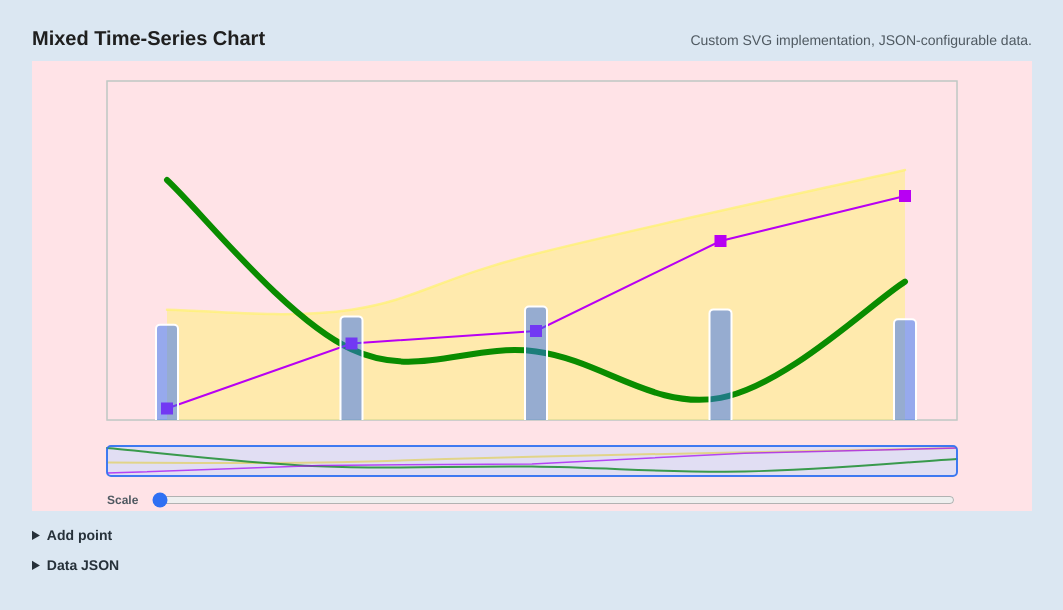
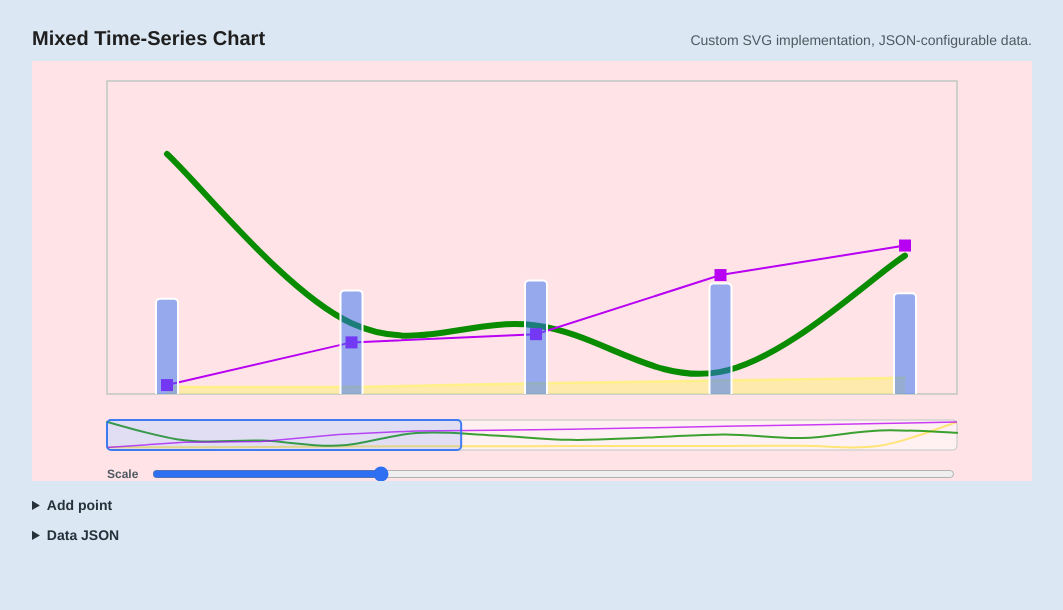
Before and after one commit to DazzzleKK/ad_robot, a React (Vite) app: page / in a window 1280 px wide. Shown: the top 610 px of the page, without its empty margins (108-1171 px from the left). Built offline with nearby package versions, Linux system fonts and the light colour scheme.

Commit message:
feat: extra data

```diff
--- a/public/data.json
+++ b/public/data.json
@@ -3,27 +3,55 @@
     { "date": "10.06.2026", "value": 28.6 },
     { "date": "11.06.2026", "value": 28.6 },
     { "date": "12.06.2026", "value": 43.1 },
-    { "date": "14.06.2026", "value": 64.8 }
+    { "date": "14.06.2026", "value": 64.8 },
+    { "date": "15.06.2026", "value": 68.4 },
+    { "date": "16.06.2026", "value": 73.2 },
+    { "date": "17.06.2026", "value": 77.9 },
+    { "date": "18.06.2026", "value": 81.5 },
+    { "date": "19.06.2026", "value": 84.8 },
+    { "date": "20.06.2026", "value": 87.1 },
+    { "date": "21.06.2026", "value": 1000 }
   ],
   "spline": [
     { "date": "10.06.2026", "value": 610.78 },
     { "date": "11.06.2026", "value": 180.1 },
     { "date": "12.06.2026", "value": 174.4 },
     { "date": "13.06.2026", "value": 56.33 },
-    { "date": "14.06.2026", "value": 352.2 }
+    { "date": "14.06.2026", "value": 352.2 },
+    { "date": "15.06.2026", "value": 296.1 },
+    { "date": "16.06.2026", "value": 191.5 },
+    { "date": "17.06.2026", "value": 244.8 },
+    { "date": "18.06.2026", "value": 319.2 },
+    { "date": "19.06.2026", "value": 233.8 },
+    { "date": "20.06.2026", "value": 411.6 },
+    { "date": "21.06.2026", "value": 355.9 }
   ],
   "line": [
     { "date": "10.06.2026", "value": 3 },
     { "date": "11.06.2026", "value": 29 },
     { "date": "12.06.2026", "value": 34 },
     { "date": "13.06.2026", "value": 70 },
-    { "date": "14.06.2026", "value": 88 }
+    { "date": "14.06.2026", "value": 88 },
+    { "date": "15.06.2026", "value": 91 },
+    { "date": "16.06.2026", "value": 96 },
+    { "date": "17.06.2026", "value": 104 },
+    { "date": "18.06.2026", "value": 112 },
+    { "date": "19.06.2026", "value": 118 },
+    { "date": "20.06.2026", "value": 126 },
+    { "date": "21.06.2026", "value": 134 }
   ],
   "bar": [
     { "date": "10.06.2026", "value": 0.68 },
     { "date": "11.06.2026", "value": 0.74 },
     { "date": "12.06.2026", "value": 0.81 },
     { "date": "13.06.2026", "value": 0.79 },
-    { "date": "14.06.2026", "value": 0.72 }
+    { "date": "14.06.2026", "value": 0.72 },
+    { "date": "15.06.2026", "value": 0.76 },
+    { "date": "16.06.2026", "value": 0.83 },
+    { "date": "17.06.2026", "value": 0.9 },
+    { "date": "18.06.2026", "value": 0.88 },
+    { "date": "19.06.2026", "value": 0.86 },
+    { "date": "20.06.2026", "value": 0.91 },
+    { "date": "21.06.2026", "value": 0.94 }
   ]
 }
--- a/src/App.tsx
+++ b/src/App.tsx
@@ -17,6 +17,13 @@ const fallbackData: TimeSeriesChartData = {
     { date: '11.06.2026', value: 28.6 },
     { date: '12.06.2026', value: 43.1 },
     { date: '14.06.2026', value: 64.8 },
+    { date: '15.06.2026', value: 68.4 },
+    { date: '16.06.2026', value: 73.2 },
+    { date: '17.06.2026', value: 77.9 },
+    { date: '18.06.2026', value: 81.5 },
+    { date: '19.06.2026', value: 84.8 },
+    { date: '20.06.2026', value: 87.1 },
+    { date: '21.06.2026', value: 1000 },
   ],
   spline: [
     { date: '10.06.2026', value: 610.78 },
@@ -24,6 +31,13 @@ const fallbackData: TimeSeriesChartData = {
     { date: '12.06.2026', value: 174.4 },
     { date: '13.06.2026', value: 56.33 },
     { date: '14.06.2026', value: 352.2 },
+    { date: '15.06.2026', value: 296.1 },
+    { date: '16.06.2026', value: 191.5 },
+    { date: '17.06.2026', value: 244.8 },
+    { date: '18.06.2026', value: 319.2 },
+    { date: '19.06.2026', value: 233.8 },
+    { date: '20.06.2026', value: 411.6 },
+    { date: '21.06.2026', value: 355.9 },
   ],
   line: [
     { date: '10.06.2026', value: 3 },
@@ -31,6 +45,13 @@ const fallbackData: TimeSeriesChartData = {
     { date: '12.06.2026', value: 34 },
     { date: '13.06.2026', value: 70 },
     { date: '14.06.2026', value: 88 },
+    { date: '15.06.2026', value: 91 },
+    { date: '16.06.2026', value: 96 },
+    { date: '17.06.2026', value: 104 },
+    { date: '18.06.2026', value: 112 },
+    { date: '19.06.2026', value: 118 },
+    { date: '20.06.2026', value: 126 },
+    { date: '21.06.2026', value: 134 },
   ],
   bar: [
     { date: '10.06.2026', value: 0.68 },
@@ -38,6 +59,13 @@ const fallbackData: TimeSeriesChartData = {
     { date: '12.06.2026', value: 0.81 },
     { date: '13.06.2026', value: 0.79 },
     { date: '14.06.2026', value: 0.72 },
+    { date: '15.06.2026', value: 0.76 },
+    { date: '16.06.2026', value: 0.83 },
+    { date: '17.06.2026', value: 0.9 },
+    { date: '18.06.2026', value: 0.88 },
+    { date: '19.06.2026', value: 0.86 },
+    { date: '20.06.2026', value: 0.91 },
+    { date: '21.06.2026', value: 0.94 },
   ],
 };
 
--- a/src/components/TimeSeriesChart.tsx
+++ b/src/components/TimeSeriesChart.tsx
@@ -1,4 +1,4 @@
-import { useMemo, useState, type MouseEvent } from 'react';
+import { useEffect, useMemo, useRef, useState, type MouseEvent } from 'react';
 
 export type TimeSeriesChartData = {
   area: TimeSeriesChartPoint[];
@@ -33,6 +33,7 @@ type Props = {
   data: TimeSeriesChartData;
   width?: number;
   height?: number;
+  initialVisibleCount?: number;
 };
 
 const colors: Record<ChartSeries, string> = {
@@ -130,7 +131,14 @@ const normalizeData = (data: TimeSeriesChartData): NormalizedChartData => {
 
 const createLinePath = (points: Point[]) => points.map((point, index) => `${index === 0 ? 'M' : 'L'} ${point.x} ${point.y}`).join(' ');
 
-const createSmoothPath = (points: Point[]) => {
+type PathBounds = {
+  minY: number;
+  maxY: number;
+};
+
+const clampY = (value: number, bounds: PathBounds) => clamp(value, bounds.minY, bounds.maxY);
+
+const createSmoothPath = (points: Point[], bounds?: PathBounds) => {
   if (points.length < 2) {
     return points[0] ? `M ${points[0].x} ${points[0].y}` : '';
   }
@@ -148,14 +156,15 @@ const createSmoothPath = (points: Point[]) => {
     const cp2x = next.x - (afterNext.x - current.x) * smoothing;
     const cp2y = next.y - (afterNext.y - current.y) * smoothing;
 
-    commands.push(`C ${cp1x} ${cp1y}, ${cp2x} ${cp2y}, ${next.x} ${next.y}`);
+    commands.push(`C ${cp1x} ${bounds ? clampY(cp1y, bounds) : cp1y}, ${cp2x} ${bounds ? clampY(cp2y, bounds) : cp2y}, ${next.x} ${next.y}`);
   }
 
   return commands.join(' ');
 };
 
-export function TimeSeriesChart({ data, width = 1000, height = 450 }: Props) {
+export function TimeSeriesChart({ data, width = 1000, height = 420, initialVisibleCount = 5 }: Props) {
   const chartData = useMemo(() => normalizeData(data), [data]);
+  const initializedViewRef = useRef(false);
 
   const [zoom, setZoom] = useState(1);
   const [viewportStart, setViewportStart] = useState(0);
@@ -164,6 +173,17 @@ export function TimeSeriesChart({ data, width = 1000, height = 450 }: Props) {
   const [tooltipIndex, setTooltipIndex] = useState(0);
   const [tooltipPoint, setTooltipPoint] = useState({ x: 0, y: 0 });
   const [isSplineHovered, setIsSplineHovered] = useState(false);
+
+  useEffect(() => {
+    if (initializedViewRef.current || chartData.labels.length === 0) {
+      return;
+    }
+
+    const nextZoom = clamp(chartData.labels.length / initialVisibleCount, 1, Math.max(1, chartData.labels.length / 2));
+    setZoom(nextZoom);
+    setViewportStart(0);
+    initializedViewRef.current = true;
+  }, [chartData.labels.length, initialVisibleCount]);
 
   const metrics = useMemo(() => {
     const totalPoints = chartData.labels.length;
@@ -210,6 +230,14 @@ export function TimeSeriesChart({ data, width = 1000, height = 450 }: Props) {
     const yForMinimapAreaValue = (value: number) => minimap.y + minimap.height - ((value - areaRange.min) / areaRange.span) * (minimap.height - 4) - 2;
     const yForMinimapSplineValue = (value: number) => minimap.y + minimap.height - ((value - splineRange.min) / splineRange.span) * (minimap.height - 4) - 2;
     const yForMinimapLineValue = (value: number) => minimap.y + minimap.height - ((value - lineRange.min) / lineRange.span) * (minimap.height - 4) - 2;
+    const plotBounds = {
+      minY: chart.y,
+      maxY: bottom,
+    };
+    const minimapBounds = {
+      minY: minimap.y,
+      maxY: minimap.y + minimap.height,
+    };
 
     const toPoints = (values: Array<number | null>, yForValue: (value: number) => number, xGetter = xForIndex, onlyVisible = true) =>
       values.flatMap((value, index) =>
@@ -272,17 +300,27 @@ export function TimeSeriesChart({ data, width = 1000, height = 450 }: Props) {
   }, [chartData, height, viewportStart, width, zoom]);
 
   const paths = useMemo(() => {
-    const areaTop = createSmoothPath(metrics.points.area);
+    const plotBounds = {
+      minY: metrics.chart.y,
+      maxY: metrics.bottom,
+    };
+    const areaTop = createSmoothPath(metrics.points.area, plotBounds);
     const firstArea = metrics.points.area[0];
     const lastArea = metrics.points.area[metrics.points.area.length - 1];
     const areaPath = firstArea && lastArea ? `${areaTop} L ${lastArea.x} ${metrics.bottom} L ${firstArea.x} ${metrics.bottom} Z` : '';
 
     return {
       area: areaPath,
-      spline: createSmoothPath(metrics.points.spline),
+      spline: createSmoothPath(metrics.points.spline, plotBounds),
       line: createLinePath(metrics.points.line),
-      minimapArea: createSmoothPath(metrics.minimapPoints.area),
-      minimapSpline: createSmoothPath(metrics.minimapPoints.spline),
+      minimapArea: createSmoothPath(metrics.minimapPoints.area, {
+        minY: metrics.minimap.y,
+        maxY: metrics.minimap.y + metrics.minimap.height,
+      }),
+      minimapSpline: createSmoothPath(metrics.minimapPoints.spline, {
+        minY: metrics.minimap.y,
+        maxY: metrics.minimap.y + metrics.minimap.height,
+      }),
       minimapLine: createLinePath(metrics.minimapPoints.line),
     };
   }, [metrics]);
```
Also changed, not shown: 1 other file (tests, documents, lock files or other folders).
